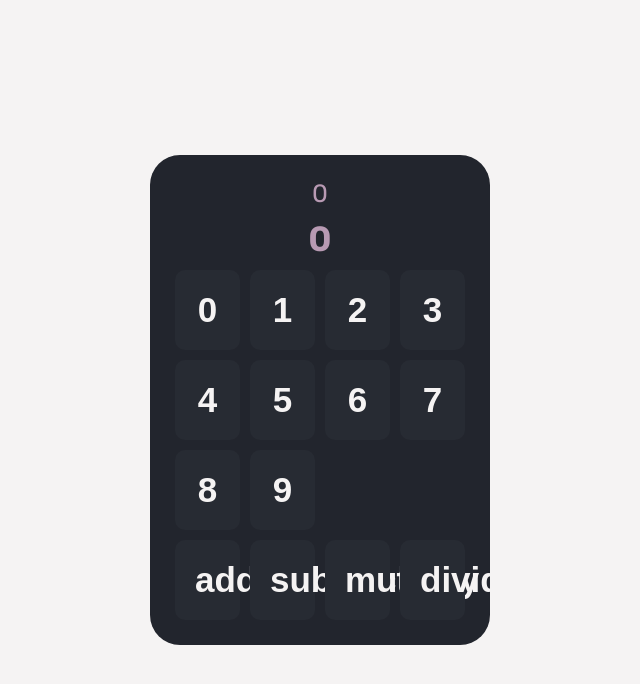
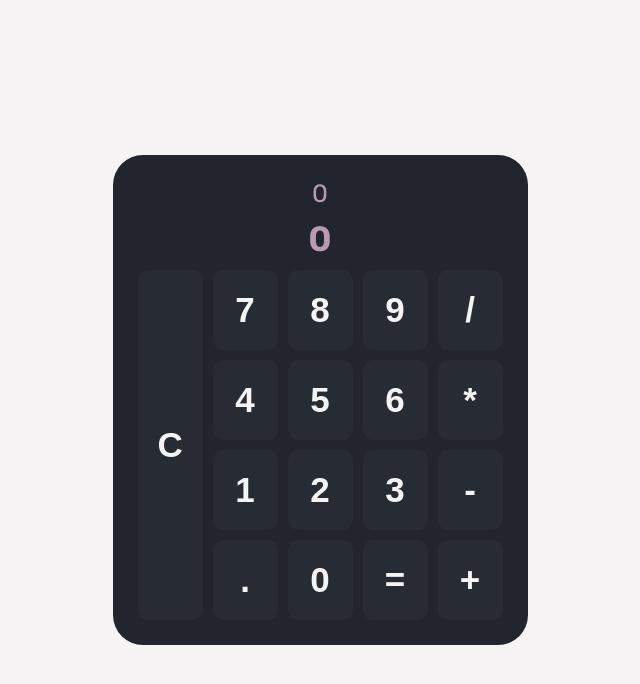
Before and after one commit to FrankmDev/Calculator-React, a React (Vite) app: page / in a window 1280 px wide. Shown: the top 684 px of the page, without its empty margins (320-960 px from the left). Built offline with nearby package versions, Linux system fonts and the light colour scheme.

Commit message:
Calculator

```diff
--- a/src/App.css
+++ b/src/App.css
@@ -43,11 +43,18 @@
 .btn:hover,
 .btn:active {
   background-color: var(--main-color);
-  outline: #b89ab3 2px solid;
+  outline: #b89ab3 1px solid;
   transition: all 0.3s;
 }
 
+#calculator {
+  display: flex;
+}
 .numbers {
   display: grid;
-  grid-template-columns: repeat(4, 1fr);
+  grid-template-columns: repeat(3, 1fr);
 }
+.operators {
+  display: flex;
+  flex-direction: column;
+}
--- a/src/App.jsx
+++ b/src/App.jsx
@@ -2,7 +2,7 @@ import "./App.css";
 
 const Button = ({ key, value }) => {
   return (
-    <button className="btn" id={key}>
+    <button type="button" className="btn" id={key}>
       {value}
     </button>
   );
@@ -16,20 +16,9 @@ const Operator = ({ key, type }) => {
 };
 
 function App() {
-  const numbers = [
-    "zero",
-    "one",
-    "two",
-    "three",
-    "four",
-    "five",
-    "six",
-    "seven",
-    "eight",
-    "nine",
-  ];
+  const numbers = [7, 8, 9, 4, 5, 6, 1, 2, 3, ".", 0, "="];
 
-  const operators = ["add", "subtract", "multiply", "divide"];
+  const ops = ["/", "*", "-", "+"];
 
   return (
     <main className="container">
@@ -38,13 +27,14 @@ function App() {
         <div className="output">0</div>
       </section>
       <section id="calculator">
+        <Button key={"C"} value={"C"} />
         <div className="numbers">
           {numbers.map((num, index) => (
-            <Button key={num} value={index} />
+            <Button key={index} value={num} />
           ))}
         </div>
         <div className="operators">
-          {operators.map((elem, index) => (
+          {ops.map((elem, index) => (
             <Operator key={index} type={elem} />
           ))}
         </div>
```
